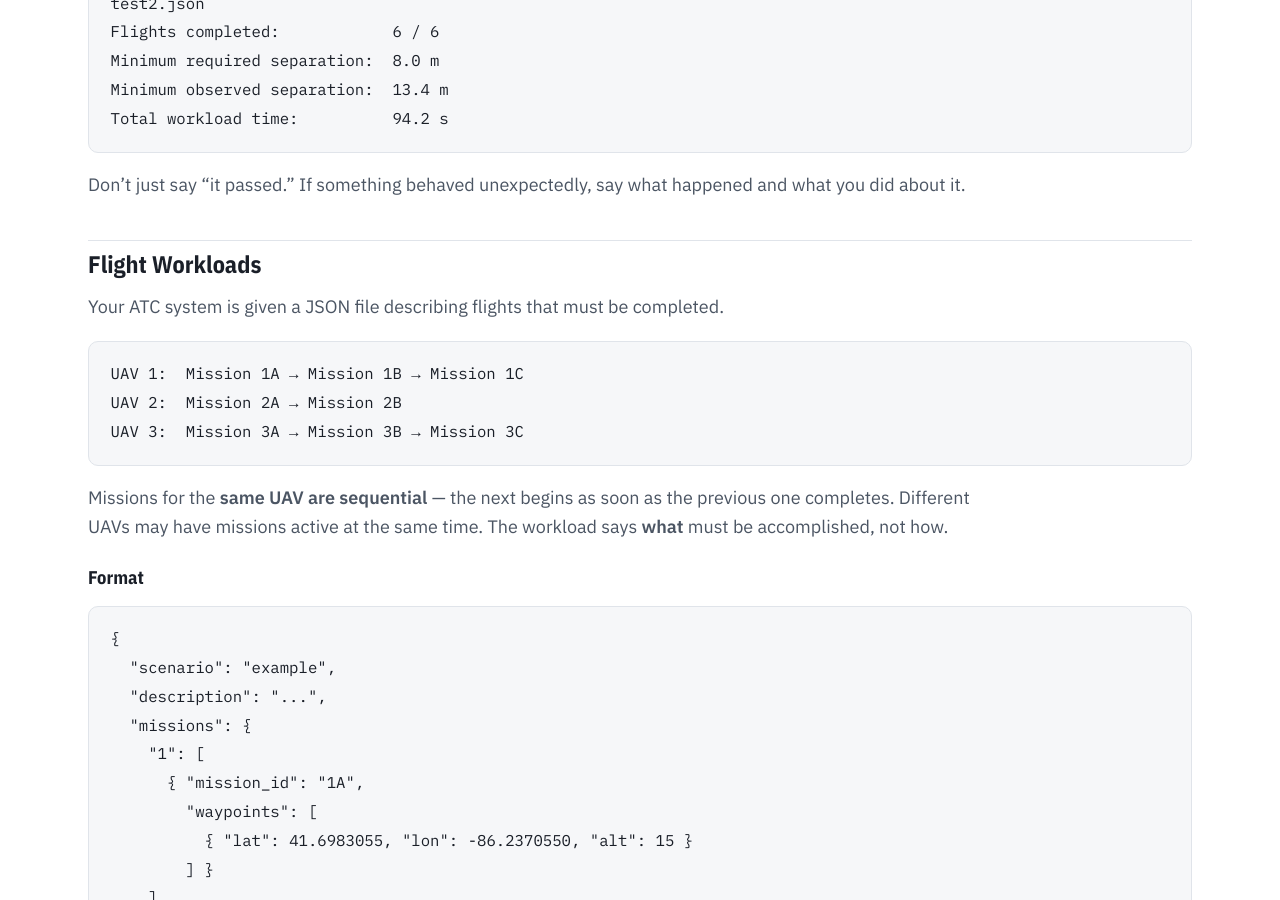
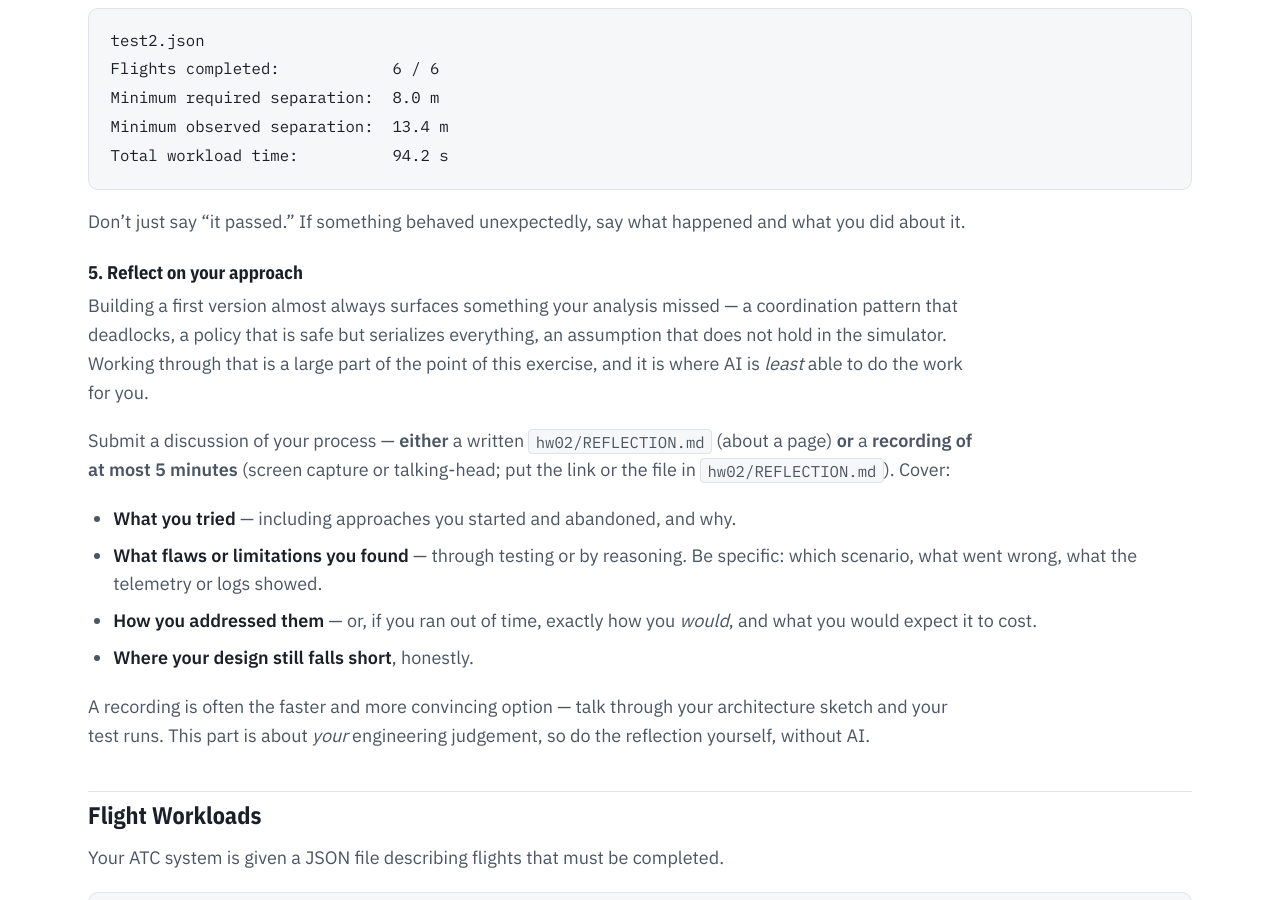
Before and after one commit to JaneClelandHuang/uav-native-ai, a Jekyll site: the page built from lessons/lesson2.md, in a window 1280 px wide and 900 px high, scrolled down 3970 px. Built offline with Jekyll 4.4.1, drawn with Linux system fonts in a browser that asks for light colours; our own code applies the rules of GitHub Pages for plain Markdown files; some of the changed text lies outside the part shown.

Commit message:
Lesson 2: add an Approach & Iteration reflection (15 pts)
Since Claude can one-shot the implementation, the iteration and
flaw-finding thinking has to be a graded artifact. New step 5 (Reflect)
and deliverable: hw02/REFLECTION.md OR a <=5-minute recording -- what you
tried, flaws found with evidence, how you'd address them, where it still
falls short; done without AI. Rebalance the rubric (Design 35->28,
Impl 25->20, Correctness 20->17 to fund the new 15).

Co-Authored-By: Claude Sonnet 5 <noreply@anthropic.com>
Claude-Session: https://claude.ai/code/session_013qbubUuDdZTZNjnYuqXS6x

````diff
--- a/lessons/lesson2.md
+++ b/lessons/lesson2.md
@@ -9,6 +9,7 @@ By the end of this lesson, you will have had initial experience in:
 - Designing a solution that integrates with an existing multi-component UAV system, and sketch its architecture.
 - Implementing your design without bypassing the existing architecture.
 - Validating against flight scenarios you did not write, using quantitative evidence for both **correctness** and **performance**.
+- Critically evaluating your own design — finding its flaws and reasoning about how to address them.
 
 Whereas for the previous 'assignment', the infrastructure and interfaces were largely provided for you. This week, you are given the following **problem** to solve:  **Multiple UAVs need to operate concurrently without violating safe separation.**  However, there is no single prescribed design. Your job is to analyze the problem, make and justify design decisions, design and implement a solution, and demonstrate that it works.
 
@@ -49,7 +50,7 @@ Use the *tutor me - quiz me* pattern to make sure you thoroughly understand your
 
 ## The Engineering Process
 
-Work through the problem in this order — don't jump straight to code: **Analyze → Design → Implement → Validate**
+Work through the problem in this order — don't jump straight to code: **Analyze → Design → Implement → Validate → Reflect**
 
 
 ### 1. Analyze
@@ -99,6 +100,19 @@ Total workload time:          94.2 s
 ```
 
 Don't just say "it passed." If something behaved unexpectedly, say what happened and what you did about it.
+
+### 5. Reflect on your approach
+
+Building a first version almost always surfaces something your analysis missed — a coordination pattern that deadlocks, a policy that is safe but serializes everything, an assumption that does not hold in the simulator. Working through that is a large part of the point of this exercise, and it is where AI is *least* able to do the work for you.
+
+Submit a discussion of your process — **either** a written `hw02/REFLECTION.md` (about a page) **or** a **recording of at most 5 minutes** (screen capture or talking-head; put the link or the file in `hw02/REFLECTION.md`). Cover:
+
+- **What you tried** — including approaches you started and abandoned, and why.
+- **What flaws or limitations you found** — through testing or by reasoning. Be specific: which scenario, what went wrong, what the telemetry or logs showed.
+- **How you addressed them** — or, if you ran out of time, exactly how you *would*, and what you would expect it to cost.
+- **Where your design still falls short**, honestly.
+
+A recording is often the faster and more convincing option — talk through your architecture sketch and your test runs. This part is about *your* engineering judgement, so do the reflection yourself, without AI.
 
 
 ## Flight Workloads
@@ -205,9 +219,10 @@ The assignment is graded out of **100 points**. Most components are evaluated wi
 
 | Component | Points | What earns the points |
 |---|---:|---|
-| **Design** — `DESIGN.md` | 35 | A clear ~1-page account of what you wanted to achieve, the tradeoffs, and why you chose this design over the alternatives; a readable architecture sketch; component responsibilities and any new topics documented; a design that evolves the existing architecture rather than bypassing it. |
-| **Implementation** | 25 | Working, readable code that realizes your design, uses the existing infrastructure, and runs through `start_tests.py` from a clean clone with no manual steps. |
-| **Correctness on unseen workloads** | 20 | All flights complete, separation maintained, no deadlock — on scenarios you did not develop against. |
+| **Design** — `DESIGN.md` | 28 | A clear 2–3 page account of what you wanted to achieve, the tradeoffs, and why you chose this design over the alternatives; a readable architecture sketch; component responsibilities and any new topics documented; a design that evolves the existing architecture rather than bypassing it. |
+| **Approach & iteration discussion** — `REFLECTION.md` or a ≤5-min recording | 15 | An honest, specific account of what you tried, the flaws you found (with evidence), how you addressed them or would, and where the design still falls short. |
+| **Implementation** | 20 | Working, readable code that realizes your design, uses the existing infrastructure, and runs through `start_tests.py` from a clean clone with no manual steps. |
+| **Correctness on unseen workloads** | 17 | All flights complete, separation maintained, no deadlock — on scenarios you did not develop against. |
 | **Performance on unseen workloads** | 5 | Among correct solutions: workload time, unnecessary waiting, coordination responsiveness. |
 | **Validation** — Results in `DESIGN.md` | 5 | Quantitative evidence from your own test run, with brief interpretation and investigation of anything unexpected. |
 | **AI Use** — `AI_USE.md` | 5 | Specific reflection on where AI helped, where you challenged or rejected it, how you verified its work, and what you learned. |
@@ -231,6 +246,7 @@ The goal is to start building the habit of being able to reason about and defend
 ```text
 hw02/
 ├── DESIGN.md         (goals + tradeoffs + why this design + architecture sketch + Results)
+├── REFLECTION.md     (the discussion, or a link/file for a ≤5-min recording)
 ├── AI_USE.md         (~half a page)
 ├── start_tests.py    (you write this — the standard entry point)
 └── <your other implementation files>
@@ -259,7 +275,7 @@ Be ready to explain:
 - The most important decisions you made, and the tradeoffs behind them.
 - How your architecture carries out those decisions.
 - What evidence shows your system works.
-- The strengths and weaknesses of your design.
+- The strengths and weaknesses of your design, and the flaws you found while building it.
 - What would happen to it if the number of UAVs grew substantially.
 
 > **Be able to explain why your system is designed the way it is.**
````
